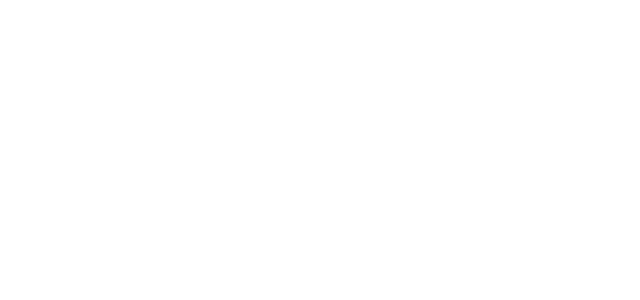
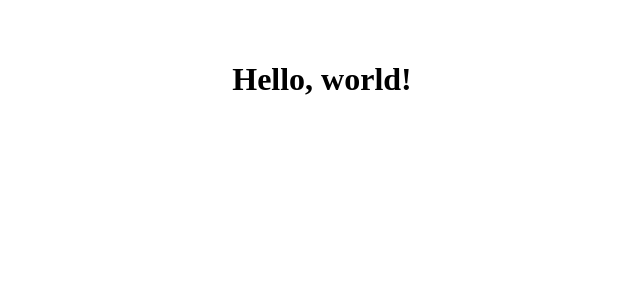
Before and after one commit to mmelines/react-stuff, a React (Vite) app in the folder vite-project/: page / in a window 1280 px wide. Shown: the top 300 px of the page, without its empty margins (318-958 px from the left). Built offline with nearby package versions, Linux system fonts and the light colour scheme.

Commit message:
hello world get

```diff
--- a/vite-project/src/App.jsx
+++ b/vite-project/src/App.jsx
@@ -4,6 +4,7 @@
 import './App.css'
 
 function App() {
+  return <h1>Hello, world!</h1>
 }
 
 export default App
```
